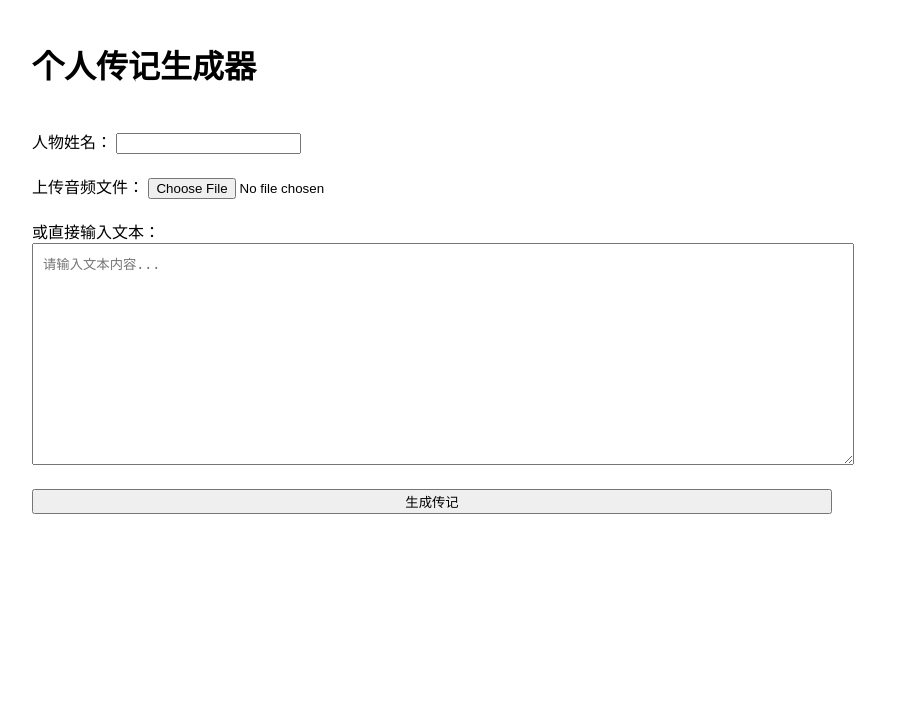
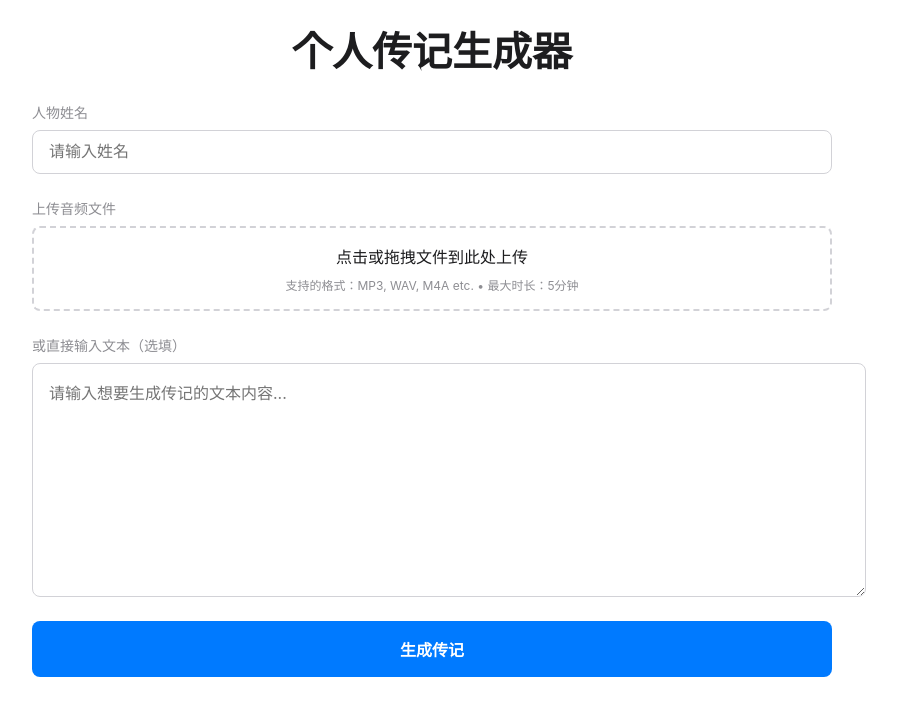
Before and after one commit to all-dataa/individual_biograph, a Flask app: page / in a window 1280 px wide. Shown: the top 716 px of the page, without its empty margins (208-1105 px from the left). Run offline with Flask 3, Linux system fonts and the light colour scheme; parts of the project's set-up code (start-up, migrations or seed data) failed here and were passed over.

Commit message:
frontEnd

```diff
--- a/app.py
+++ b/app.py
@@ -4,6 +4,7 @@ from flask import Flask, request, jsonify, render_template
 from werkzeug.utils import secure_filename
 from audio2text import audio_to_text
 from llm import purify, outliner, writer
+from datetime import datetime
 
 # 配置日志
 logging.basicConfig(
@@ -12,6 +13,11 @@ logging.basicConfig(
     format='%(asctime)s - %(name)s - %(levelname)s - %(message)s'
 )
 logger = logging.getLogger(__name__)
+
+def get_timestamp_filename(base_name, character_name):
+    """生成带有时间戳和人物名称的文件名"""
+    timestamp = datetime.now().strftime('%Y%m%d_%H%M%S')
+    return f"output/{character_name}_{base_name}_{timestamp}.md"
 
 # 获取当前文件所在目录的绝对路径
 current_dir = os.path.dirname(os.path.abspath(__file__))
@@ -58,20 +64,27 @@ def generate_biography():
         # 生成传记
         # 1. 提纯文本
         purified_text = purify(text_content, character_name)
+        filename = get_timestamp_filename("purified", character_name)
+
+        with open(filename, "w", encoding="utf-8") as file:
+            file.write(purified_text)
 
         # 2. 生成大纲
         biography_outline = outliner(purified_text)
+        filename = get_timestamp_filename("outline", character_name)
+        with open(filename, "w", encoding="utf-8") as file:
+            file.write(biography_outline)
 
         # 3. 写作传记
-        writer("全文", biography_outline)  # 这里简化为直接生成全文
+        biography_content = writer("全文", biography_outline)  # 这里简化为直接生成全文
+        filename = get_timestamp_filename("content", character_name)
+        with open(filename, "w", encoding="utf-8") as file:
+            file.write(biography_content)
 
-        # 读取生成的传记
-        with open("output/biography.md", "r", encoding="utf-8") as file:
-            biography = file.read()
-
+        # 直接返回最新生成的传记内容
         return jsonify({
             'success': True,
-            'biography': biography
+            'biography': biography_content
         })
 
     except Exception as e:
--- a/templates/index.html
+++ b/templates/index.html
@@ -4,27 +4,130 @@
     <title>个人传记生成器</title>
     <meta charset="UTF-8">
     <style>
+        :root {
+            --apple-blue: #007AFF;
+            --apple-gray: #8E8E93;
+            --apple-light-gray: #F5F5F7;
+            --apple-error: #FF3B30;
+        }
+
         body {
             max-width: 800px;
             margin: 0 auto;
             padding: 20px;
-            font-family: Arial, sans-serif;
+            font-family: -apple-system, BlinkMacSystemFont, "SF Pro Text", "Helvetica Neue", Arial, sans-serif;
+            background-color: #ffffff;
+            color: #1D1D1F;
         }
+
         .container {
             display: flex;
             flex-direction: column;
-            gap: 20px;
+            gap: 24px;
         }
+
+        h1 {
+            font-size: 40px;
+            font-weight: 700;
+            margin: 0;
+            color: #1D1D1F;
+            text-align: center;
+        }
+
+        .input-group {
+            display: flex;
+            flex-direction: column;
+            gap: 8px;
+        }
+
+        label {
+            font-size: 14px;
+            font-weight: 500;
+            color: var(--apple-gray);
+        }
+
+        input[type="text"] {
+            padding: 12px 16px;
+            border: 1px solid #D2D2D7;
+            border-radius: 8px;
+            font-size: 16px;
+            transition: all 0.2s;
+        }
+
+        input[type="text"]:focus {
+            outline: none;
+            border-color: var(--apple-blue);
+            box-shadow: 0 0 0 4px rgba(0, 122, 255, 0.1);
+        }
+
+        .file-upload {
+            position: relative;
+            padding: 16px;
+            border: 2px dashed #D2D2D7;
+            border-radius: 8px;
+            text-align: center;
+            cursor: pointer;
+            transition: all 0.2s;
+        }
+
+        .file-upload:hover {
+            border-color: var(--apple-blue);
+            background-color: var(--apple-light-gray);
+        }
+
+        .file-hint {
+            font-size: 12px;
+            color: var(--apple-gray);
+            margin-top: 8px;
+        }
+
         textarea {
             width: 100%;
             height: 200px;
-            padding: 10px;
+            padding: 16px;
+            border: 1px solid #D2D2D7;
+            border-radius: 8px;
+            font-size: 16px;
+            font-family: inherit;
+            resize: vertical;
+            transition: all 0.2s;
         }
+
+        textarea:focus {
+            outline: none;
+            border-color: var(--apple-blue);
+            box-shadow: 0 0 0 4px rgba(0, 122, 255, 0.1);
+        }
+
+        button {
+            background-color: var(--apple-blue);
+            color: white;
+            border: none;
+            border-radius: 8px;
+            padding: 16px 32px;
+            font-size: 16px;
+            font-weight: 600;
+            cursor: pointer;
+            transition: all 0.2s;
+        }
+
+        button:hover {
+            background-color: #0066CC;
+        }
+
         .result {
             white-space: pre-wrap;
-            border: 1px solid #ccc;
-            padding: 20px;
-            margin-top: 20px;
+            border-radius: 8px;
+            padding: 24px;
+            margin-top: 24px;
+            background-color: var(--apple-light-gray);
+            display: none;
+        }
+
+        .error {
+            color: var(--apple-error);
+            font-size: 14px;
+            margin-top: 4px;
         }
     </style>
 </head>
@@ -32,27 +135,58 @@
     <div class="container">
         <h1>个人传记生成器</h1>
 
-        <div>
-            <label for="name">人物姓名：</label>
-            <input type="text" id="name" name="name" required>
+        <div class="input-group">
+            <label for="name">人物姓名</label>
+            <input type="text" id="name" name="name" placeholder="请输入姓名" required>
         </div>
 
-        <div>
-            <label for="audio">上传音频文件：</label>
-            <input type="file" id="audio" accept="audio/*">
+        <div class="input-group">
+            <label for="audio">上传音频文件</label>
+            <div class="file-upload" onclick="document.getElementById('audio').click()">
+                <input type="file" id="audio" accept="audio/*" style="display: none" onchange="updateFileName()">
+                <div id="file-name">点击或拖拽文件到此处上传</div>
+                <div class="file-hint">支持的格式：MP3, WAV, M4A etc. • 最大时长：5分钟</div>
+            </div>
         </div>
 
-        <div>
-            <label for="text">或直接输入文本：</label>
-            <textarea id="text" placeholder="请输入文本内容..."></textarea>
+        <div class="input-group">
+            <label for="text">或直接输入文本（选填）</label>
+            <textarea id="text" placeholder="请输入想要生成传记的文本内容..."></textarea>
         </div>
 
         <button onclick="generateBiography()">生成传记</button>
 
-        <div id="result" class="result" style="display: none;"></div>
+        <div id="result" class="result"></div>
     </div>
 
     <script>
+        function updateFileName() {
+            const input = document.getElementById('audio');
+            const fileNameDiv = document.getElementById('file-name');
+            if (input.files.length > 0) {
+                fileNameDiv.textContent = input.files[0].name;
+                validateAudioDuration(input.files[0]);
+            }
+        }
+
+        function validateAudioDuration(file) {
+            const audio = new Audio();
+            const reader = new FileReader();
+
+            reader.onload = function(e) {
+                audio.src = e.target.result;
+                audio.addEventListener('loadedmetadata', function() {
+                    if (audio.duration > 300) { // 5 minutes = 300 seconds
+                        alert('音频文件不能超过5分钟');
+                        document.getElementById('audio').value = '';
+                        document.getElementById('file-name').textContent = '点击或拖拽文件到此处上传';
+                    }
+                });
+            };
+
+            reader.readAsDataURL(file);
+        }
+
         async function generateBiography() {
             const formData = new FormData();
             const audioFile = document.getElementById('audio').files[0];
```
Also changed, not shown: llm.py (+22 -12 lines), 1 other file.
